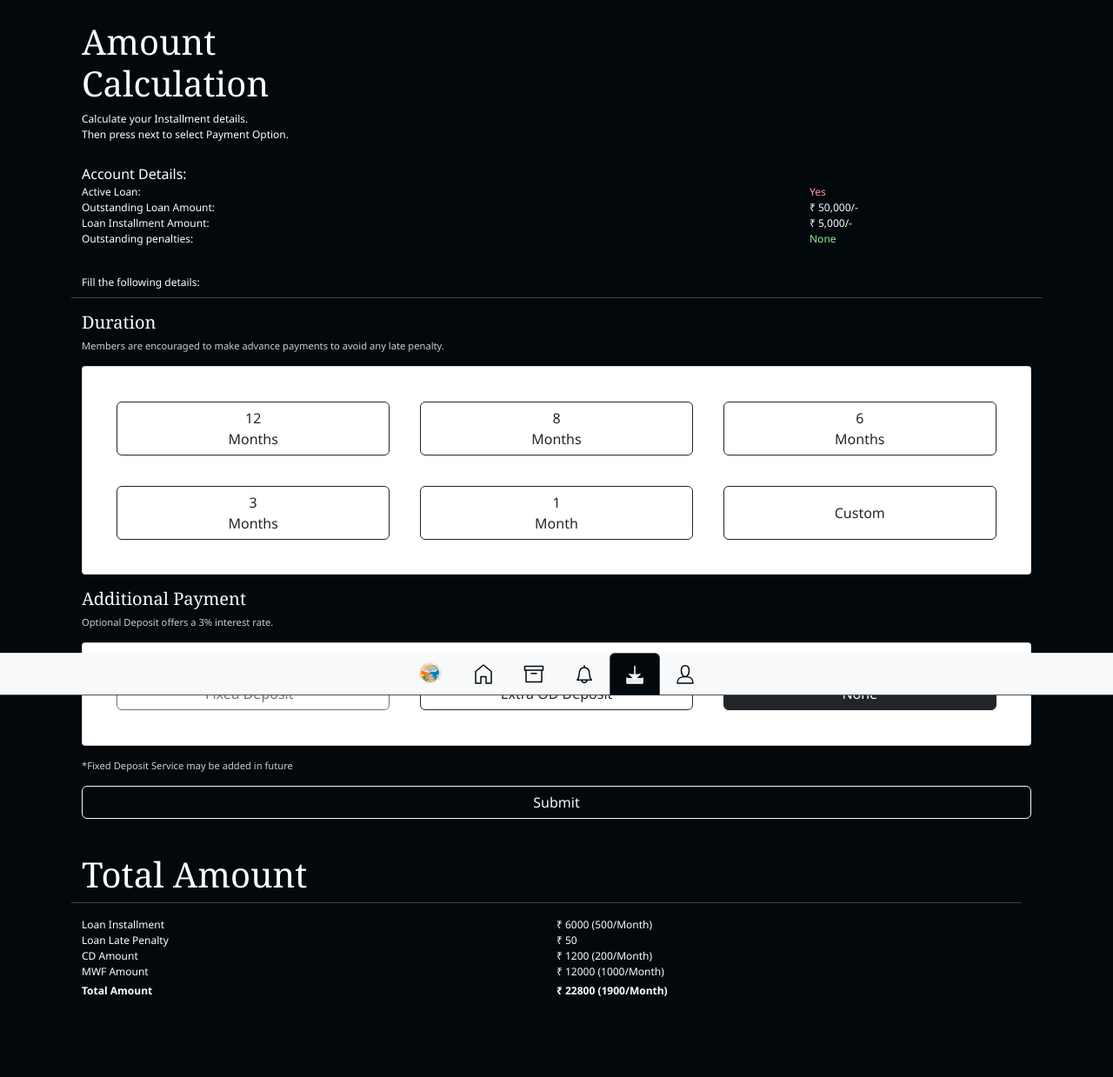
After one commit to Vishesh1060/nvumnghome1, a PHP site: page /secure/deposit.html in a window 1280 px wide. The commit adds this page. Shown: the whole page at 87% size. Run offline with PHP 8.4, Linux system fonts and the light colour scheme; some web fonts are replaced.

Commit message:
Frontend:Deposit+FunctionalityTest
Functionality testing and Deposit tab design.

```diff
--- a/secure/account.html
+++ b/secure/account.html
@@ -224,7 +224,7 @@
             </div>
     </div>
     <div class="bnav p-0 container-fluid bg-light text-dark fixed-bottom">
-        <ul class="nav nav-tabs justify-content-start custom nav" data-bs-theme="dark">
+        <ul class="nav nav-tabs justify-content-center custom nav" data-bs-theme="dark">
           <li class="nav-item">
                 <a href="\" class="nav-link h-100">
                     <img width="30px" class="img-fluid" src="..\imgs\bg\image002b.png" alt="">
--- /dev/null
+++ b/secure/deposit.html
@@ -0,0 +1,211 @@
+<!DOCTYPE html>
+<html lang="en">
+<head>
+    <meta charset="UTF-8">
+    <meta name="viewport" content="width=device-width, initial-scale=1.0">
+    <title>NCUTCSL::User Access::Home</title>
+    <link rel='stylesheet' href='https://cdn.jsdelivr.net/npm/bootstrap@5.3.2/dist/css/bootstrap.min.css'>
+    <link rel='stylesheet' href='../style/typography.css'>
+    <link rel='stylesheet' href='../style/style.css'>
+    <link rel='stylesheet' href='../style/base.css'>
+    <link rel="stylesheet" href="style/app.css">
+</head>
+<body>
+<div class="base">
+    <div class="container-md pt-4 g-5">
+        <div class="col text-white" >
+            <div class="row pb-2">
+                <h1 class="">Amount<br>Calculation</h1>
+                <p class="xstext">Calculate your Installment details.<br>Then press next to select Payment Option.</p>
+            </div>
+            <div class="row py-3">
+                <p>Account Details:</p>
+                <div class="col xstext">
+                   <div class="row">
+                        <div class="col"><p>Active Loan:</p></div>
+                        <div class="col-3"><p class="me-auto text-failure">Yes</p></div>
+                    </div>
+                    <div class="row">
+                        <div class="col">
+                            <p>Outstanding Loan Amount:</p>
+                        </div>
+                        <div class="col-3 me-auto">
+                           <p>₹ 50,000/-</p>
+                        </div>
+                    </div>
+                    <div class="row">
+                        <div class="col">
+                            Loan Installment Amount:
+                        </div>
+                        <div class="col-3 me-auto">
+                            <p>₹ 5,000/-</p>
+                        </div>
+                    </div>
+
+                    <div class="row">
+                        <div class="col">
+                            <p>Outstanding penalties:</p>
+                        </div>
+                        <div class="col-3 me-auto">
+                            <p class="text-successful">None</p>
+                        </div>
+                    </div>
+                </div>
+            </div>
+<form action="post" id="InstallmentData">
+            <div class="row py-3">
+                <p class="mb-2 xstext">Fill the following details:</p>
+                <hr>
+                <h5>Duration</h5>
+                <p class="xstext followup">Members are encouraged to make advance payments to avoid any late penalty.</p>
+                <div class="col my-3">
+                    <div class="card border-1 rounded-1">
+                        <div class="card-body">
+                            <div class="row mini-card">
+                                <div class="col mini-card">
+                                    <button type="button" class="btn btn-outline-dark mini-button" onclick="selectMonth(12)">12<br>Months</button>
+                                </div>
+                                <div class="col mini-card">
+                                    <button type="button" class="btn btn-outline-dark mini-button" onclick="selectMonth(8)">8<br>Months</button>
+                                </div>
+                                <div class="col mini-card">
+                                    <button type="button" class="btn btn-outline-dark mini-button" onclick="selectMonth(6)">6<br>Months</button>
+                                </div>
+                            </div>
+                            <div class="row mini-card">
+                                <div class="col mini-card">
+                                    <button type="button" class="btn btn-outline-dark mini-button" onclick="selectMonth(3)">3<br>Months</button>
+                                </div>
+                                <div class="col mini-card">
+                                    <button type="button" class="btn btn-outline-dark mini-button" onclick="selectMonth(1)">1<br>Month</button>
+                                </div>
+                                <div class="col mini-card">
+                                    <button id="customButton" type="button" class="btn btn-outline-dark mini-button" onclick="toggleCustomInput()">Custom</button>
+                                    <input type="number" id="customInput" class="form-control" style="display:none;" placeholder="Months" onchange="setCustomMonth(this.value)">
+                                </div>
+                            </div>
+                            <input type="hidden" id="selectedMonth" name="selectedMonth" value="">
+                        </div>
+                    </div>
+                </div>
+                <h5>Additional Payment</h5>
+                <p class="xstext followup">Optional Deposit offers a 3% interest rate.</p>
+                <div class="col my-3">
+                    <div class="card border-1 rounded-1">
+                        <div class="card-body">
+                            <div class="row mini-card">
+                                <div class="col mini-card">
+                                    <a class="btn disabled btn-outline-dark mini-button extra">Fixed Deposit*</a>
+                                </div>
+                                <div class="col mini-card">
+                                    <a id="extraOD" class="btn btn-outline-dark mini-button extra">Extra OD Deposit</a>
+                                </div>
+                                <div class="col mini-card">
+                                    <a id="noneBtn" class="btn btn-outline-dark mini-button extra active">None</a>
+                                </div>
+                            </div>
+                        </div>
+                    </div>
+                <p class="xstext followup mt-3">*Fixed Deposit Service may be added in future</p>
+                <input type="submit" class="btn btn-outline-light my-3 w-100" name="Next" id="Next">
+</form>
+            </div>
+            <div class="row py-2">
+                <h1>Total Amount</h1>
+                <hr>
+                <div class="col xstext">
+                    <div class="row">
+                        <div class="col">
+                            <p>Loan Installment</p>
+                        </div>
+                        <div class="col">
+                            <p>₹ 6000 (500/Month)</p>
+                        </div>
+                    </div>
+                    <div class="row">
+                        <div class="col">
+                            <p>Loan Late Penalty</p>
+                        </div>
+                        <div class="col">
+                            <p>₹ 50</p>
+                        </div>
+                    </div>
+                    <div class="row">
+                        <div class="col">
+                            <p>CD Amount</p>
+                        </div>
+                        <div class="col">
+                            <p>₹ 1200 (200/Month)</p>
+                        </div>
+
+                    </div>
+                    <div class="row">
+                        <div class="col">
+                            <p>MWF Amount</p>
+                        </div>
+                        <div class="col">
+                            <p>₹ 12000 (1000/Month)</p>
+                        </div>
+                    </div>
+                    <div class="row my-1">
+                        <div class="col">
+                            <p><strong>Total Amount</strong></p>
+                        </div>
+                        <div class="col">
+                            <p><strong>₹ 22800 (1900/Month)</strong></p>
+                        </div>
+                    </div>
+                    <div class="row pt-2">
+                        <div class="col spacer">
+                            <br><br><br>
+                        </div>
+                    </div>
+                </div>
+            </div>
+        </div>
+
+    </div>
+    <div class="bnav container-fluid p-0 bg-light text-dark fixed-bottom">
+        <ul class="nav nav-tabs justify-content-center custom nav" data-bs-theme="dark">
+            <li class="nav-item">
+                <a href="\" class="nav-link h-100">
+                    <img width="30px" class="img-fluid" src="..\imgs\bg\image002b.png" alt="">
+                </a>
+            </li>
+            <li class="nav-item">
+            <a class="nav-link" href="/secure/home.html">
+                <svg id="i-home" xmlns="http://www.w3.org/2000/svg" viewBox="0 0 32 32" width="24" height="31" fill="none" stroke="currentcolor" stroke-linecap="round" stroke-linejoin="round" stroke-width="2">
+                    <path d="M12 20 L12 30 4 30 4 12 16 2 28 12 28 30 20 30 20 20 Z" />
+                </svg>
+                </a>
+            </li>
+            <li class="nav-item">
+            <a class="nav-link" href="/secure/account.html"><svg id="i-archive" xmlns="http://www.w3.org/2000/svg" viewBox="0 0 32 32" width="24" height="31" fill="none" stroke="currentcolor" stroke-linecap="round" stroke-linejoin="round" stroke-width="2">
+                <path d="M4 10 L4 28 28 28 28 10 M2 4 L2 10 30 10 30 4 Z M12 15 L20 15" />
+            </svg></a>
+            </li>
+            <li class="nav-item">
+            <a class="nav-link" href="/secure/notifications.html"><svg class="i-bell" xmlns="http://www.w3.org/2000/svg" viewBox="0 0 32 32" width="24" height="31"  fill="none" stroke="currentcolor" stroke-linecap="round" stroke-linejoin="round" stroke-width="2">
+                <path d="M8 17 C8 12 9 6 16 6 23 6 24 12 24 17 24 22 27 25 27 25 L5 25 C5 25 8 22 8 17 Z M20 25 C20 25 20 29 16 29 12 29 12 25 12 25 M16 3 L16 6" />
+            </svg></a>
+            </li>
+
+            <li class="nav-item">
+            <a class="nav-link active" href="/secure/deposit.html"><svg id="i-import" xmlns="http://www.w3.org/2000/svg" viewBox="0 0 32 32" width="24" height="31" fill="none" stroke="currentcolor" stroke-linecap="round" stroke-linejoin="round" stroke-width="2">
+                <path d="M28 22 L28 30 4 30 4 22 M16 4 L16 24 M8 16 L16 24 24 16" />
+            </svg></a>
+            </li>
+            <li class="nav-item">
+            <a class="nav-link" href="/secure/user.html"><svg id="i-user" xmlns="http://www.w3.org/2000/svg" viewBox="0 0 32 32" width="24" height="31" fill="none" stroke="currentcolor" stroke-linecap="round" stroke-linejoin="round" stroke-width="2">
+                <path d="M22 11 C22 16 19 20 16 20 13 20 10 16 10 11 10 6 12 3 16 3 20 3 22 6 22 11 Z M4 30 L28 30 C28 21 22 20 16 20 10 20 4 21 4 30 Z" />
+            </svg></a>
+            </li>
+
+        </ul>
+    </div>
+</div>
+<script src="script/ui2.js"></script>
+<script src='../style/npm_js_core2.11.8.min.js'></script>
+<script src='https://cdn.jsdelivr.net/npm/bootstrap@5.3.2/dist/js/bootstrap.bundle.min.js'></script>
+</body>
+</html>
--- a/secure/home.html
+++ b/secure/home.html
@@ -143,7 +143,7 @@
             </div>
     </div>
     <div class="bnav container-fluid p-0 bg-light text-dark fixed-bottom">
-        <ul class="nav nav-tabs justify-content-start custom nav" data-bs-theme="dark">
+        <ul class="nav nav-tabs justify-content-center custom nav" data-bs-theme="dark">
           <li class="nav-item">
                 <a href="\" class="nav-link h-100">
                     <img width="30px" class="img-fluid" src="..\imgs\bg\image002b.png" alt="">
--- a/secure/notifications.html
+++ b/secure/notifications.html
@@ -18,7 +18,7 @@
                 <p class="specialkeytext">Notifications</p>
                 <p class="followup">Acc. No. 82</p>
             </div>
-            <div class="col">
+            <div class="col" style="display: flex;align-items:center; max-width: fit-content;">
                 <svg width="32" height="31" viewBox="0 0 24 24" fill="none" xmlns="http://www.w3.org/2000/svg">
                     <circle cx="12" cy="9" r="3" stroke="#1C274C" stroke-width="1.5"/>
                     <path d="M17.9691 20C17.81 17.1085 16.9247 15 11.9999 15C7.07521 15 6.18991 17.1085 6.03076 20" stroke="#1C274C" stroke-width="1.5" stroke-linecap="round"/>
@@ -194,7 +194,7 @@
         </div>
     </div>
     <div class="bnav container-fluid p-0 bg-light text-dark fixed-bottom">
-        <ul class="nav nav-tabs justify-content-start custom nav" data-bs-theme="dark">
+        <ul class="nav nav-tabs justify-content-center custom nav" data-bs-theme="dark">
             <li class="nav-item">
                 <a href="\" class="nav-link h-100">
                     <img width="30px" class="img-fluid" src="..\imgs\bg\image002b.png" alt="">
--- a/secure/style/App.css
+++ b/secure/style/App.css
@@ -10,7 +10,7 @@ p,.carousel-indicators{
     margin: 0;
     margin-bottom: 0;
 }
-body{
+body, .transparent-accordion-button, .transparent-accordion-body {
     font-family: 'Segoe UI', Tahoma, Geneva, Verdana, sans-serif;
     background-color: rgb(3,8,13);
 }
@@ -111,3 +111,24 @@ svg:hover,svg:focus{
     fill: lightblue;
     stroke-width: 2;
 }
+.transparent-accordion-button, .transparent-accordion-body {
+    border-color: white;
+    color: white;
+  }
+
+.transparent-accordion-body {
+background-color: rgb(3,8,13);
+border-color: white;
+color: white;
+}
+.mini-card{
+    display: flex;
+    justify-content: center;
+    text-align: center;
+    padding: 0;
+    margin: 0;
+}
+.mini-button{
+    width: 90%;
+    margin: 5%;
+}
```
Also changed, not shown: secure/script/ui.js (added, +31 -0 lines), secure/script/ui2.js (added, +64 -0 lines), secure/user.html (+162 -28 lines), secure/verticaltabs.html (added, +57 -0 lines), 1 other file.
